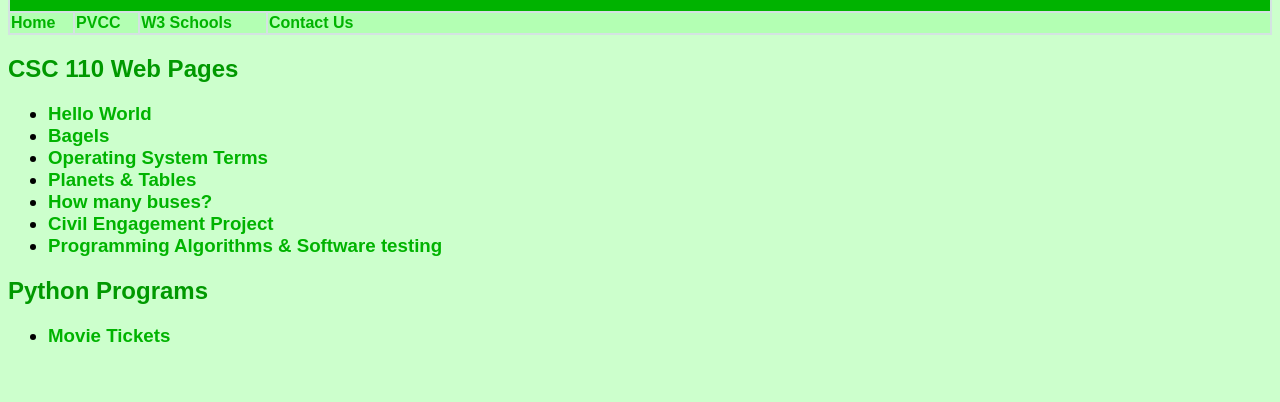
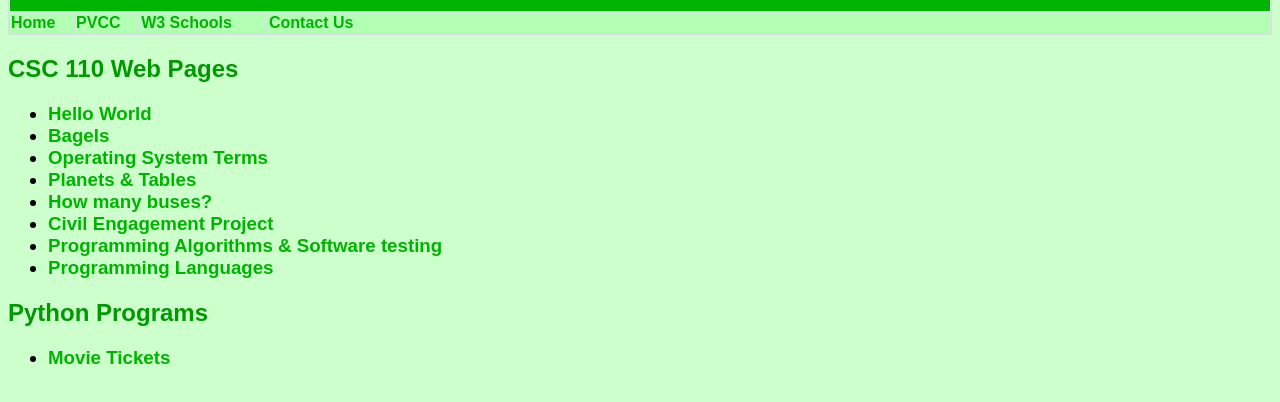
Before and after one commit to kskeens-pvcc/kskeens-pvcc.github.io, a plain HTML site: page index.html in a window 1280 px wide. Shown: the part 122-524 px from the top of the page. Drawn offline with Linux system fonts and the light colour scheme.

Commit message:
Update index.html

```diff
--- a/index.html
+++ b/index.html
@@ -43,6 +43,7 @@
   <li><a href = "buses.html"> How many buses? </li>
   <li><a href = "civicproject.html"> Civil Engagement Project </li>
   <li><a href = "programming.html"> Programming Algorithms & Software testing </li>
+  <li><a href = "proglang.html"> Programming Languages </li>
 </ul>
 </h3>
   <h2>Python Programs </h2>
```
